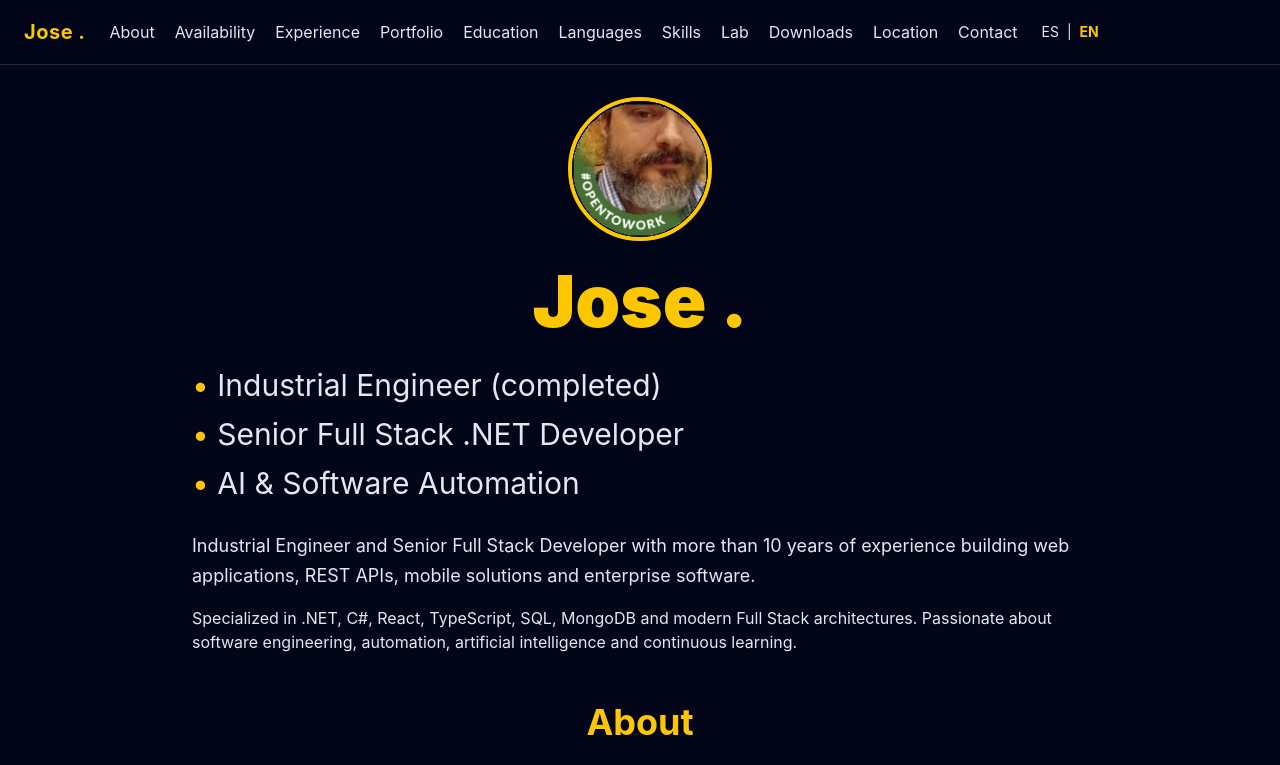
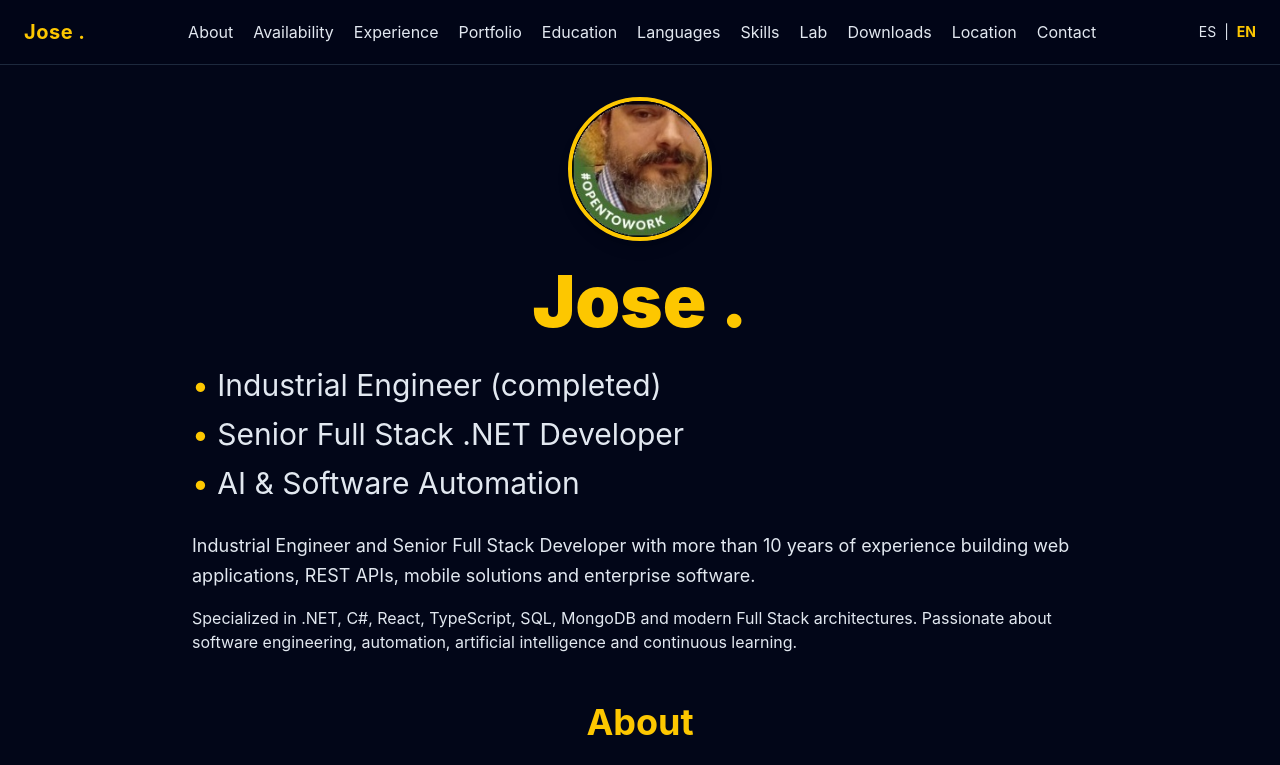
Before and after one commit to iamjosepunto/iamjosepunto.github.io, a React (Vite) app: page / in a window 1280 px wide. Shown: the top 765 px of the page. Built offline with nearby package versions, Linux system fonts and the light colour scheme.

Commit message:
Nav: centrar el menu en pantalla

```diff
--- a/src/components/Nav.tsx
+++ b/src/components/Nav.tsx
@@ -16,7 +16,7 @@ const Nav = () => {
 
   return (
     <header className="sticky top-0 z-50 backdrop-blur bg-slate-950/80 border-b border-slate-800">
-      <nav className="max-w-full mx-auto px-6 h-16 flex items-center gap-6">
+      <nav className="max-w-full mx-auto px-6 h-16 flex items-center justify-between gap-4">
         <a
           href="#"
           className="font-bold text-xl tracking-wide whitespace-nowrap shrink-0"
@@ -25,7 +25,7 @@ const Nav = () => {
         </a>
 
         {/* Desktop */}
-        <ul className="hidden md:flex gap-4 lg:gap-5 text-ivory whitespace-nowrap">
+        <ul className="hidden md:flex flex-1 justify-center gap-4 lg:gap-5 text-ivory whitespace-nowrap">
           <li>
             <a href="#about">{t("nav.about")}</a>
           </li>
@@ -105,7 +105,6 @@ const Nav = () => {
           onClick={() => setMobileMenuOpen(!mobileMenuOpen)}
           className="
             md:hidden
-            ml-auto
             text-ivory
             text-3xl
             cursor-pointer
```
